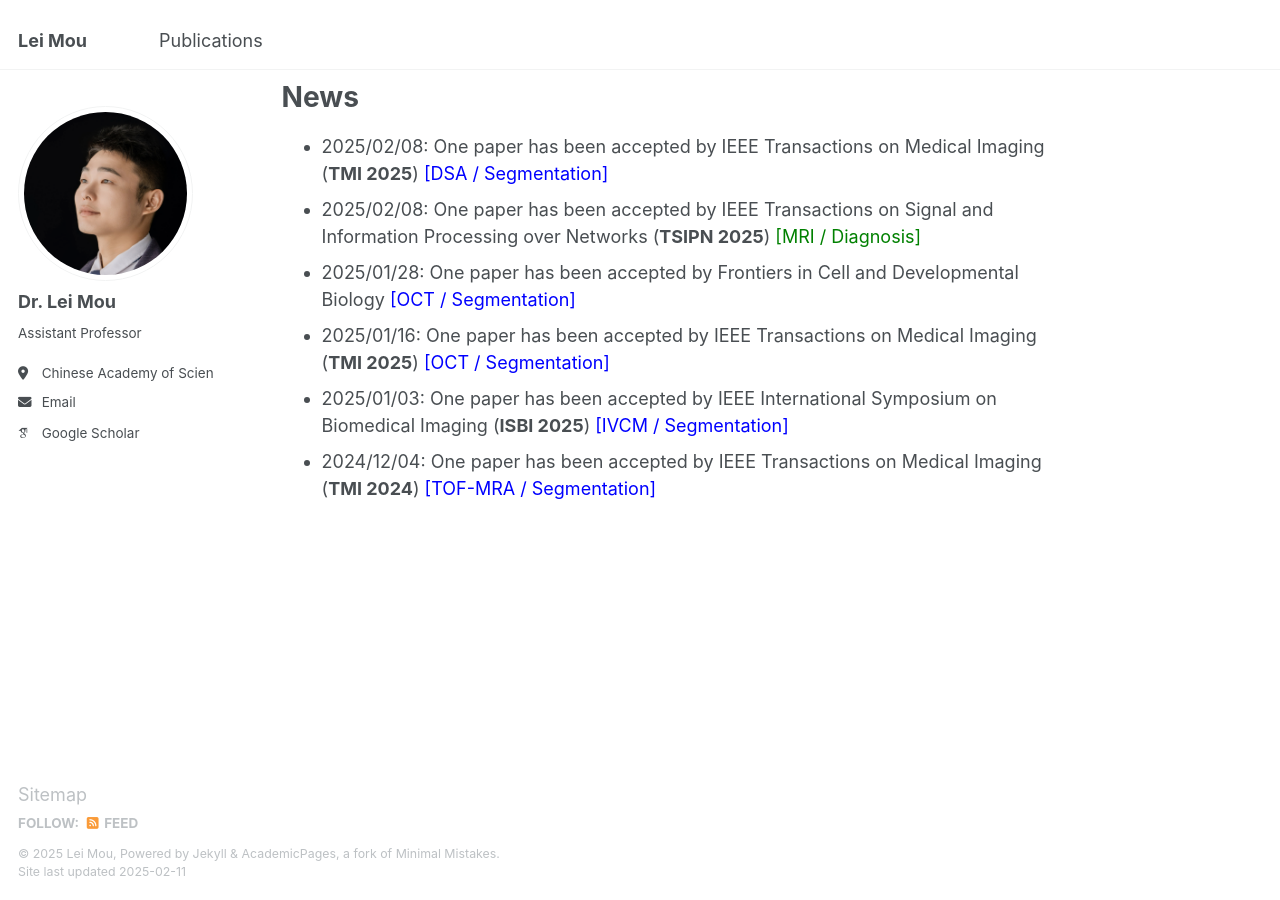
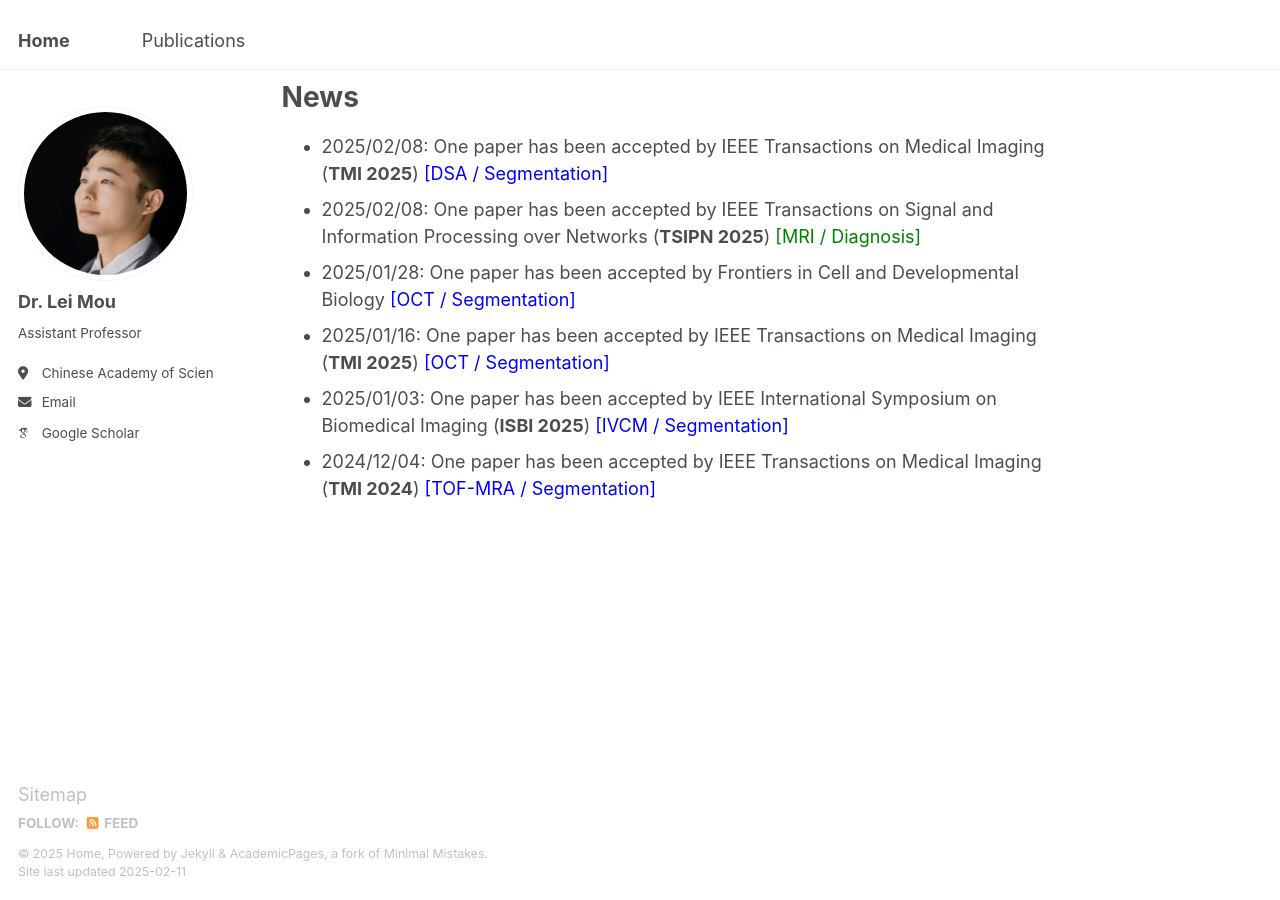
Before and after one commit to iBrain-007/iBrain-007.github.io, a Jekyll site: the page built from _pages/about.md, in a window 1280 px wide and 900 px high, scrolled down 717 px. Built offline with Jekyll 4.4.1, drawn with Linux system fonts in a browser that asks for light colours; some web fonts are replaced.

Commit message:
Update _config.yml

```diff
--- a/_config.yml
+++ b/_config.yml
@@ -9,7 +9,7 @@
 # Basic Site Settings
 locale                   : "en-US"
 site_theme               : "default"
-title                    : "Lei Mou"
+title                    : "Home"
 title_separator          : "-"
 name                     : # &name "Lei Mou"
 description              : &description "Machine Learning / Computer Vision / Medical Imaging / AI in Healthcare"
```
